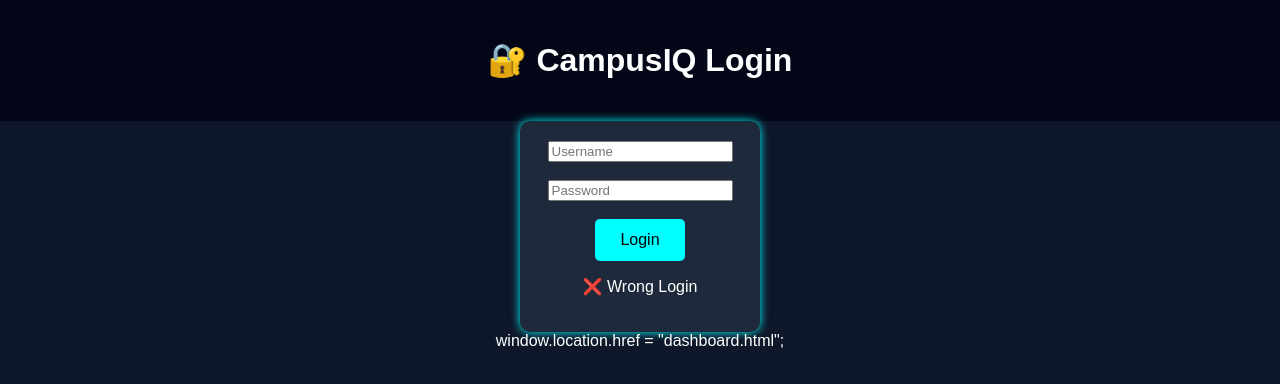
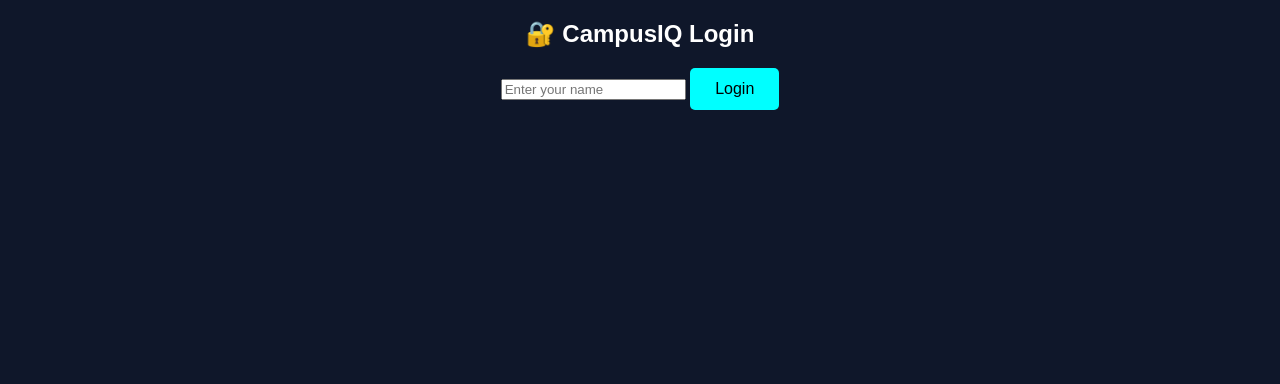
Before and after one commit to soham53crtl/CampusI, a plain HTML site: page login.html in a window 1280 px wide. Both pictures are taken after a click on the button "Login". Drawn offline with Linux system fonts and the light colour scheme.

Commit message:
Update login.html

```diff
--- a/login.html
+++ b/login.html
@@ -1,33 +1,32 @@
 <!DOCTYPE html>
 <html>
 <head>
-<title>CampusIQ Login</title>
-<link rel="stylesheet" href="style.css">
+  <title>CampusIQ Login</title>
+  <link rel="stylesheet" href="style.css">
 </head>
 <body>
 
-<header><h1>🔐 CampusIQ Login</h1></header>
+<h2>🔐 CampusIQ Login</h2>
 
-<div class="card">
-<input type="text" id="user" placeholder="Username"><br><br>
-<input type="password" id="pass" placeholder="Password"><br><br>
+<input type="text" id="username" placeholder="Enter your name">
 <button onclick="login()">Login</button>
-<p id="msg"></p>
-</div>
 
 <script>
 function login() {
-  let u = document.getElementById("user").value;
-  let p = document.getElementById("pass").value;
+  let user = document.getElementById("username").value;
 
-  if(u=="admin" && p=="1234"){
-    window.location.href="dashboard.html";
-  } else {
-    document.getElementById("msg").innerHTML="❌ Wrong Login";
+  if(user === "") {
+    alert("Enter your name");
+    return;
   }
+
+  // Save user name
+  localStorage.setItem("campusiq_user", user);
+
+  // Go to dashboard
+  window.location.href = "dashboard.html";
 }
 </script>
 
 </body>
 </html>
-window.location.href = "dashboard.html";
```
